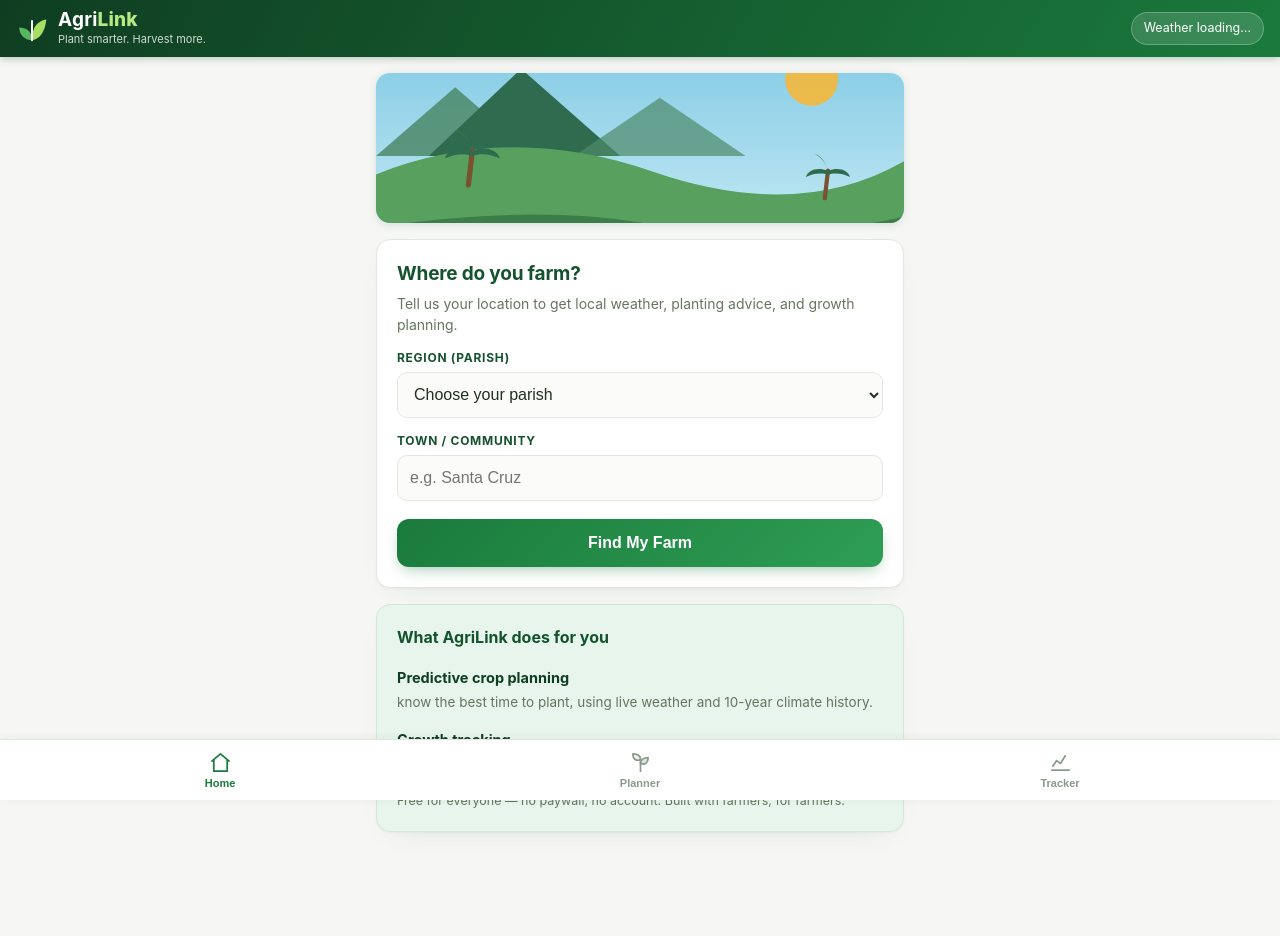
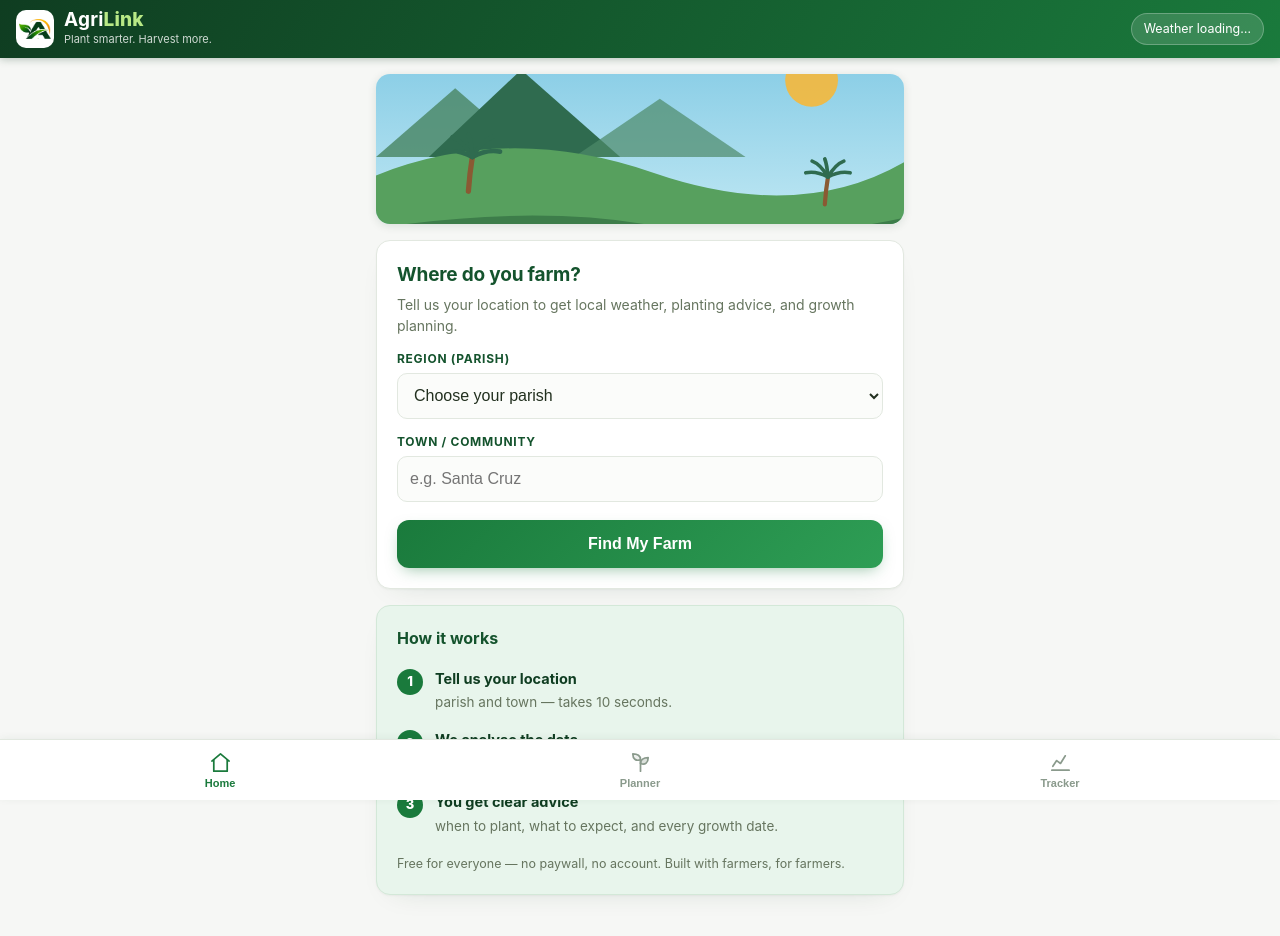
Before and after one commit to yvtinnn/agrilink, a plain HTML site: page index.html in a window 1280 px wide. Drawn offline with Linux system fonts and the light colour scheme.

Commit message:
Brand elements: real logo in header + app icons, flow chart docs, UI polish

```diff
--- a/css/styles.css
+++ b/css/styles.css
@@ -42,7 +42,13 @@ body {
   box-shadow: 0 1px 8px rgba(15, 61, 33, .3);
 }
 .logo { display: flex; align-items: center; gap: 10px; min-width: 0; }
-.logo-leaf { width: 32px; height: 32px; flex: none; }
+.logo-badge {
+  width: 38px; height: 38px; flex: none;
+  background: #fff;
+  border-radius: 10px;
+  padding: 3px;
+  object-fit: contain;
+}
 .logo h1 { font-size: 19px; letter-spacing: .2px; line-height: 1.1; }
 .logo h1 span { color: #b8e986; font-weight: 800; }
 .logo p { font-size: 11px; opacity: .8; }
@@ -250,6 +256,26 @@ select:focus, input:focus { outline: 2px solid var(--green-500); border-color: v
 .progress-track { height: 8px; background: #dfe8de; border-radius: 999px; overflow: hidden; margin-top: 9px; }
 #progress-fill { height: 100%; width: 0%; background: var(--green-500); transition: width .6s ease; }
 
+/* ---------- Steps list ---------- */
+.steps { list-style: none; counter-reset: step; margin: 10px 0; }
+.steps li {
+  counter-increment: step;
+  position: relative;
+  padding: 8px 0 8px 38px;
+}
+.steps li::before {
+  content: counter(step);
+  position: absolute; left: 0; top: 9px;
+  width: 26px; height: 26px;
+  border-radius: 50%;
+  background: var(--green-700);
+  color: #fff;
+  font-size: 13px; font-weight: 800;
+  display: flex; align-items: center; justify-content: center;
+}
+.steps b { display: block; font-size: 14.5px; color: var(--green-900); }
+.steps span { font-size: 13.5px; color: var(--muted); }
+
 /* ---------- Bottom tab bar ---------- */
 .tabbar {
   position: fixed; bottom: 0; left: 0; right: 0; z-index: 10;
--- a/index.html
+++ b/index.html
@@ -16,11 +16,7 @@
   <!-- ===== Top bar ===== -->
   <header class="topbar">
     <div class="logo">
-      <svg class="logo-leaf" viewBox="0 0 40 40" aria-hidden="true">
-        <path d="M20 34 C20 22 12 18 4 18 C4 28 12 34 20 34 Z" fill="#57b65f"/>
-        <path d="M20 34 C20 18 26 10 38 8 C36 24 30 32 20 34 Z" fill="#a8e063"/>
-        <path d="M20 34 C20 26 20 18 20 10" stroke="#ffffff" stroke-width="2.5" fill="none" stroke-linecap="round"/>
-      </svg>
+      <img src="assets/logo-mark.png" alt="AgriLink logo" class="logo-badge" />
       <div>
         <h1>Agri<span>Link</span></h1>
         <p>Plant smarter. Harvest more.</p>
@@ -62,17 +58,25 @@
           </g>
           <!-- palm trees -->
           <g id="palms">
-            <g transform="translate(70 118)">
-              <path d="M0 0 L3 -26" stroke="#7a5230" stroke-width="4" stroke-linecap="round"/>
-              <path d="M3 -26 C-8 -30 -16 -26 -18 -20 C-10 -24 -2 -24 3 -22 Z" fill="#2f6b4f"/>
-              <path d="M3 -26 C14 -30 22 -26 24 -20 C16 -24 8 -24 3 -22 Z" fill="#2f6b4f"/>
-              <path d="M3 -26 C0 -36 -4 -40 -10 -42 C-2 -38 2 -32 3 -24 Z" fill="#3d7d4a"/>
+            <g transform="translate(70 122)" stroke-linecap="round">
+              <path d="M0 0 Q1 -14 3 -26" stroke="#8a5a33" stroke-width="4" fill="none"/>
+              <g stroke="#2f6b4f" stroke-width="3.5" fill="none">
+                <path d="M3 -26 Q-8 -32 -18 -30"/>
+                <path d="M3 -26 Q14 -32 24 -30"/>
+                <path d="M3 -26 Q-4 -38 -12 -41"/>
+                <path d="M3 -26 Q10 -38 18 -41"/>
+                <path d="M3 -26 Q2 -38 0 -43"/>
+              </g>
             </g>
-            <g transform="translate(340 128) scale(0.8)">
-              <path d="M0 0 L3 -26" stroke="#7a5230" stroke-width="4" stroke-linecap="round"/>
-              <path d="M3 -26 C-8 -30 -16 -26 -18 -20 C-10 -24 -2 -24 3 -22 Z" fill="#2f6b4f"/>
-              <path d="M3 -26 C14 -30 22 -26 24 -20 C16 -24 8 -24 3 -22 Z" fill="#2f6b4f"/>
-              <path d="M3 -26 C0 -36 -4 -40 -10 -42 C-2 -38 2 -32 3 -24 Z" fill="#3d7d4a"/>
+            <g transform="translate(340 132) scale(0.8)" stroke-linecap="round">
+              <path d="M0 0 Q1 -14 3 -26" stroke="#8a5a33" stroke-width="4" fill="none"/>
+              <g stroke="#2f6b4f" stroke-width="3.5" fill="none">
+                <path d="M3 -26 Q-8 -32 -18 -30"/>
+                <path d="M3 -26 Q14 -32 24 -30"/>
+                <path d="M3 -26 Q-4 -38 -12 -41"/>
+                <path d="M3 -26 Q10 -38 18 -41"/>
+                <path d="M3 -26 Q2 -38 0 -43"/>
+              </g>
             </g>
           </g>
         </svg>
@@ -100,11 +104,12 @@
 
       <!-- about card -->
       <div class="card soft">
-        <h3>What AgriLink does for you</h3>
-        <ul class="feature-list">
-          <li><b>Predictive crop planning</b><span>know the best time to plant, using live weather and 10-year climate history.</span></li>
-          <li><b>Growth tracking</b><span>a dated roadmap from seed to harvest for every crop.</span></li>
-        </ul>
+        <h3>How it works</h3>
+        <ol class="steps">
+          <li><b>Tell us your location</b><span>parish and town — takes 10 seconds.</span></li>
+          <li><b>We analyse the data</b><span>live forecast + 10 years of rainfall history for your parish.</span></li>
+          <li><b>You get clear advice</b><span>when to plant, what to expect, and every growth date.</span></li>
+        </ol>
         <p class="muted foot">Free for everyone — no paywall, no account. Built with farmers, for farmers.</p>
       </div>
     </section>
--- a/service-worker.js
+++ b/service-worker.js
@@ -4,13 +4,14 @@
    so it opens even when the farm has no signal.
 ============================================================ */
 
-const CACHE_NAME = "agrilink-v2";
+const CACHE_NAME = "agrilink-v3";
 const FILES_TO_CACHE = [
   "./",
   "./index.html",
   "./css/styles.css",
   "./js/planner.js",
   "./js/app.js",
+  "./assets/logo-mark.png",
   "./manifest.json",
   "./icons/icon-192.png",
   "./icons/icon-512.png",
```
Also changed, not shown: assets/logo-mark.png (added), assets/logo-transparent.png (added), docs/agrilink-app-flow-chart-original.png (added), docs/agrilink-official-logo.png (added), docs/screenshot-crop-planner-screen.png, docs/screenshot-growth-tracker-screen.png (added), docs/screenshot-home-location-screen.png, icons/apple-touch-icon.png, icons/icon-192.png, icons/icon-512.png, icons/maskable-512.png, 1 other file.
